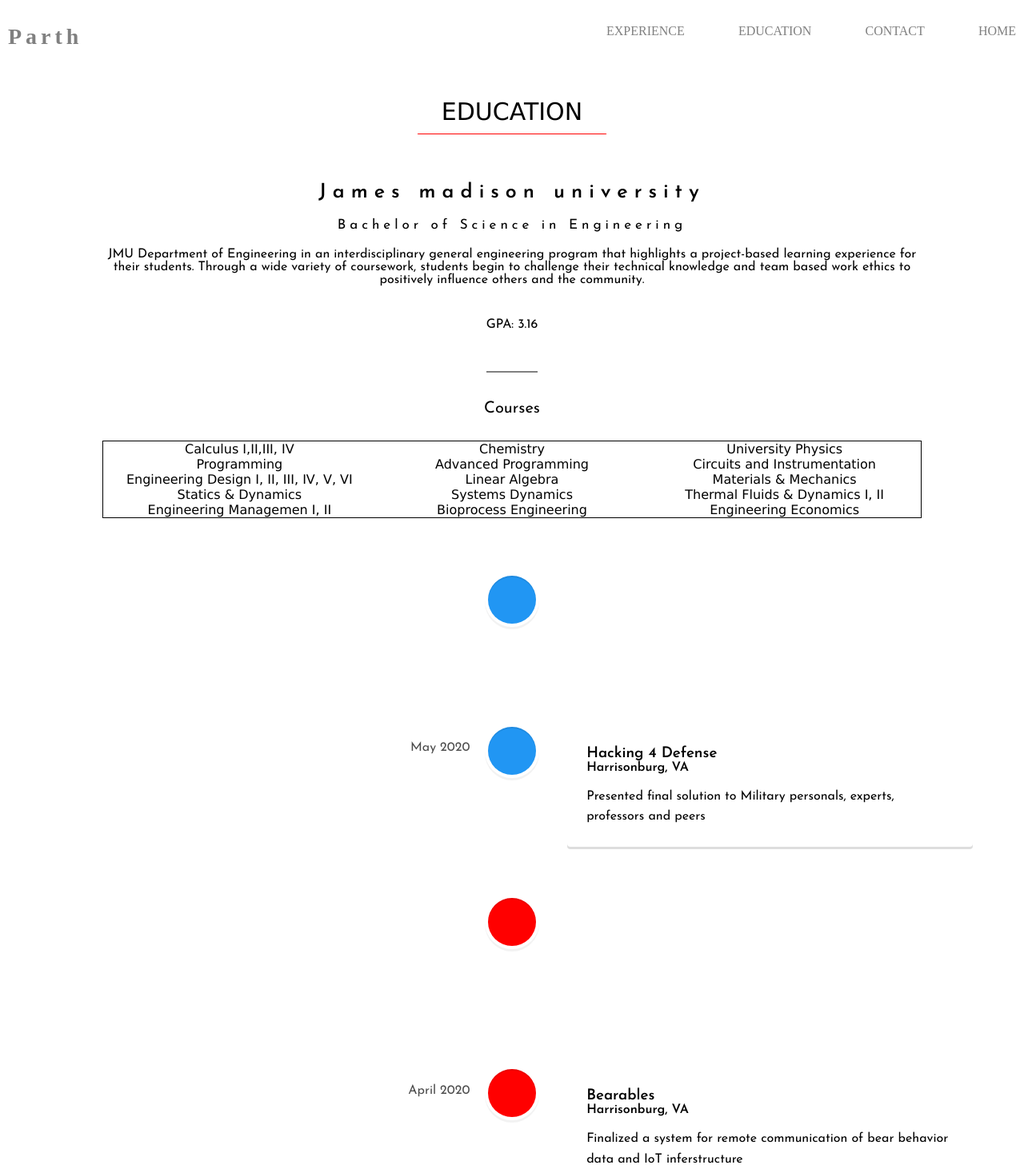
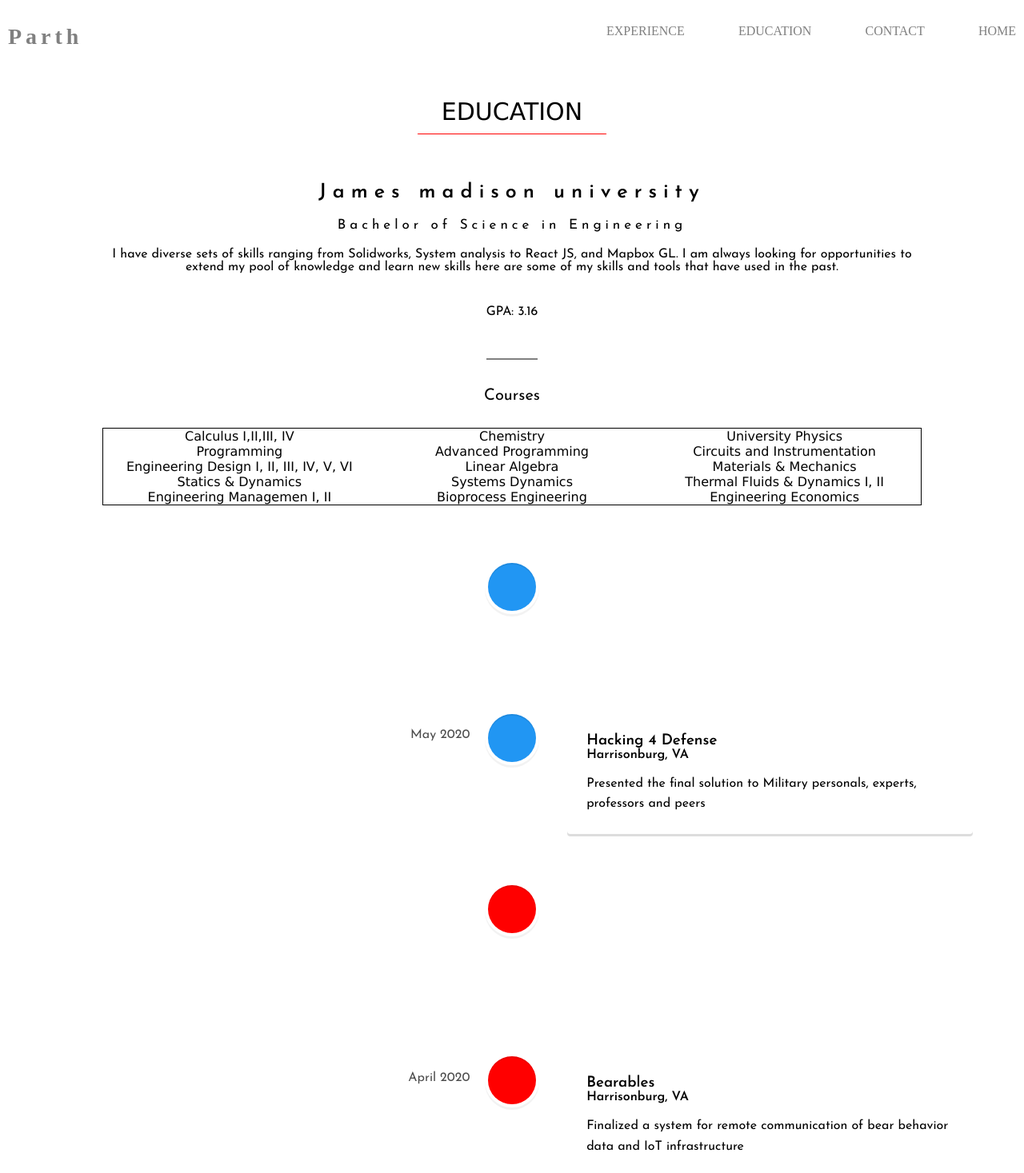
Before and after one commit to patel2pa/My_Site, a React (Create React App) app: page /education in a window 1280 px wide. Shown: the top 1467 px of the page at 80% size. Built offline with nearby package versions, Linux system fonts and the light colour scheme; a web font is replaced by a local one.

Commit message:
skills overview

```diff
--- a/src/Components/Projects/skills.js
+++ b/src/Components/Projects/skills.js
@@ -13,9 +13,11 @@
                     Skills
                 </div>
                 <div className = "skillsDescription">
-                I've worked with a wide variety of programming languages. For web applications
-                I use PHP and Javascript. Whenever I need the most performance possible
-                I obviously go with C++ and finally when I am building prototypes or working on my hobby projects I fall back on Python
+                I have diverse sets of skills ranging from Solidworks,
+                System analysis to React JS, and Mapbox GL.
+                I am always looking for opportunities to extend my pool of
+                knowledge and learn new skills here are some of my skills and
+                tools that have used in the past.
                 </div>
                 </div>
                 <div className = "skillsList">
--- a/src/Components/components2.0/education.js
+++ b/src/Components/components2.0/education.js
@@ -19,11 +19,10 @@
                 Bachelor of Science in Engineering
                 </div>
                 <div className="educationDescription">
-                JMU Department of Engineering in an interdisciplinary general engineering
-                program that highlights a project-based learning experience for
-                their students. Through a wide variety of coursework,
-                students begin to challenge their technical knowledge and team
-                based work ethics to positively influence others and the community.
+                I have diverse sets of skills ranging from Solidworks,
+                System analysis to React JS, and Mapbox GL.
+                I am always looking for opportunities to extend my pool of
+                knowledge and learn new skills here are some of my skills and tools that have used in the past.
                 </div>
                 <div className = "GPA">
                     GPA: 3.16
--- a/src/Components/components2.0/timeLine.js
+++ b/src/Components/components2.0/timeLine.js
@@ -25,7 +25,7 @@
             <h3 className="vertical-timeline-element-title">Hacking 4 Defense</h3>
             <h4 className="vertical-timeline-element-subtitle">Harrisonburg, VA</h4>
             <p>
-            Presented final solution to Military personals, experts, professors and peers
+            Presented the final solution to Military personals, experts, professors and peers
             </p>
         </VerticalTimelineElement>
             <VerticalTimelineElement
@@ -36,7 +36,7 @@
             <h3 className="vertical-timeline-element-title">Engineer Capston</h3>
             <h4 className="vertical-timeline-element-subtitle">Harrisonburg, VA</h4>
             <p>
-            Finished and presented 2 year long capstone,
+            Finished and presented 2 years long capstone,
             centered around curtailing eutrophication in bodies of water
             </p>
         </VerticalTimelineElement>
@@ -50,7 +50,7 @@
             <h4 className="vertical-timeline-element-subtitle">Harrisonburg, VA</h4>
             <p>
             Finalized a system for remote communication of bear behavior data and
-            IoT inferstructure
+            IoT infrastructure
             </p>
         </VerticalTimelineElement>
 
@@ -62,7 +62,7 @@
             <h3 className="vertical-timeline-element-title">Hacking for Defense</h3>
             <h4 className="vertical-timeline-element-subtitle">Harrisonburg, VA</h4>
             <p>
-            Started Hacking for Defense project, comprising of Lean start up approch,
+            Started Hacking for Defense project, comprising of Lean start-up approach,
             conducted 40 interviews and iterating through solution each week
             </p>
         </VerticalTimelineElement>
@@ -74,7 +74,7 @@
             <h3 className="vertical-timeline-element-title"> IoT project </h3>
             <h4 className="vertical-timeline-element-subtitle">Harrisonburg, VA</h4>
             <p>
-            Used radio communication to send data from handheld device to
+            Used radio communication to send data from a handheld device to
             python for counting the number of steps taken
             </p>
         </VerticalTimelineElement>
@@ -111,7 +111,7 @@
             <h3 className="vertical-timeline-element-title"> Human-Powered Vehicle Project</h3>
             <h4 className="vertical-timeline-element-subtitle">JMU Engineering</h4>
             <p>
-            Worked with a team to design and build a custom bike for a 10 year old with disabilities.
+            Worked with a team to design and build a custom bike for a 10-year-old with disabilities.
             </p>
         </VerticalTimelineElement>
     </VerticalTimeline>
```
